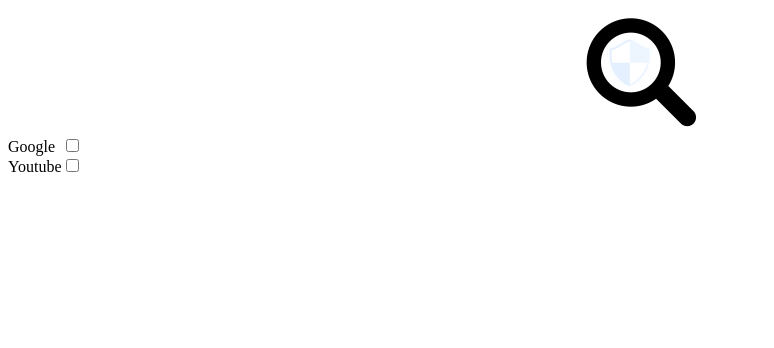
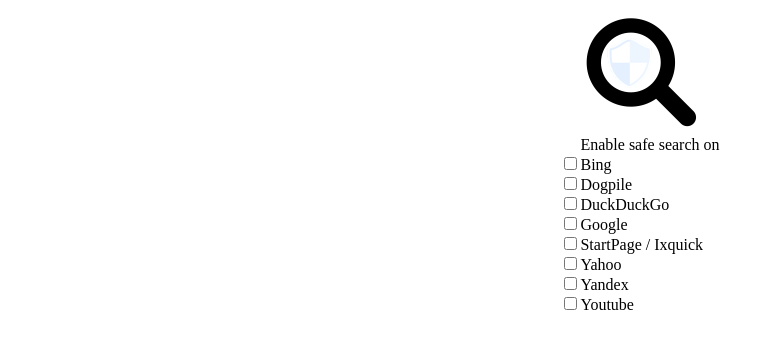
Before and after one commit to serv-inc/safe-search, a browser extension: page addon/options.html in a window 1280 px wide. Shown: the whole page, without its empty margins (0-774 px from the left). Drawn offline with Linux system fonts and the light colour scheme.

Commit message:
options.html was less complete

```diff
--- a/addon/options.html
+++ b/addon/options.html
@@ -5,31 +5,77 @@
   </head>
   <body>
     <img class="centered" src="./icon.png"/>
-    <div style="display: table">
+    <div class="centered" style="display: table">
+      <div class="cell">&nbsp;</div>
+      <div class="cell">
+        Enable safe search on
+      </div>
       <div class="row">
         <div class="cell">
-          Google
+          <input type="checkbox" id="bing"><label for="bing"/></input>
         </div>
         <div class="cell">
-          <input type="checkbox" id="google"><label for="google"/></input>
+          Bing
         </div>
       </div>
       <div class="row">
         <div class="cell">
-          Youtube
+          <input type="checkbox" id="dogpile"><label for="dogpile"/></input>
         </div>
         <div class="cell">
+          Dogpile
+        </div>
+      </div>
+      <div class="row">
+        <div class="cell">
+          <input type="checkbox"
+          id="duckduckgo"><label for="duckduckgo"/></input>
+        </div>
+        <div class="cell">
+          DuckDuckGo
+        </div>
+      </div>
+      <div class="row">
+        <div class="cell">
+          <input type="checkbox" id="google"><label for="google"/></input>
+        </div>
+        <div class="cell">
+          Google
+        </div>
+      </div>
+      <div class="row">
+        <div class="cell">
+          <input type="checkbox" id="ixquick"><label for="ixquick"/></input>
+        </div>
+        <div class="cell">
+          StartPage / Ixquick
+        </div>
+      </div>
+      <div class="row">
+        <div class="cell">
+          <input type="checkbox" id="yahoo"><label for="yahoo"/></input>
+        </div>
+        <div class="cell">
+          Yahoo
+        </div>
+      </div>
+      <div class="row">
+        <div class="cell">
+          <input type="checkbox" id="yandex"><label for="yandex"/></input>
+        </div>
+        <div class="cell">
+          Yandex
+        </div>
+      </div>
+      <div class="row">
+        <div class="cell">
           <input type="checkbox" id="youtube"><label for="youtube"/></input>
+        </div>
+        <div class="cell">
+          Youtube
         </div>
       </div>
     </div>
       <!--   <td>Service</td> <td>Safe Search is</td> -->
-      <!-- </tr> -->
-      <!-- <tr> -->
-      <!--   <td>Google</td> -->
-      <!--   <td><input type="checkbox" -->
-      <!--              id="google"/><label for="google"/></td> -->
-      <!-- </tr> -->
-    <!-- options: checkbox for each -->
   </body>
 </html>
```
Also changed, not shown: meta/pictures/1481591436_Find01.png (renamed from pictures/1481591436_Find01.png), meta/pictures/1481591449_security-safety-shield.png (renamed from pictures/1481591449_security-safety-shield.png), 4 other files.
